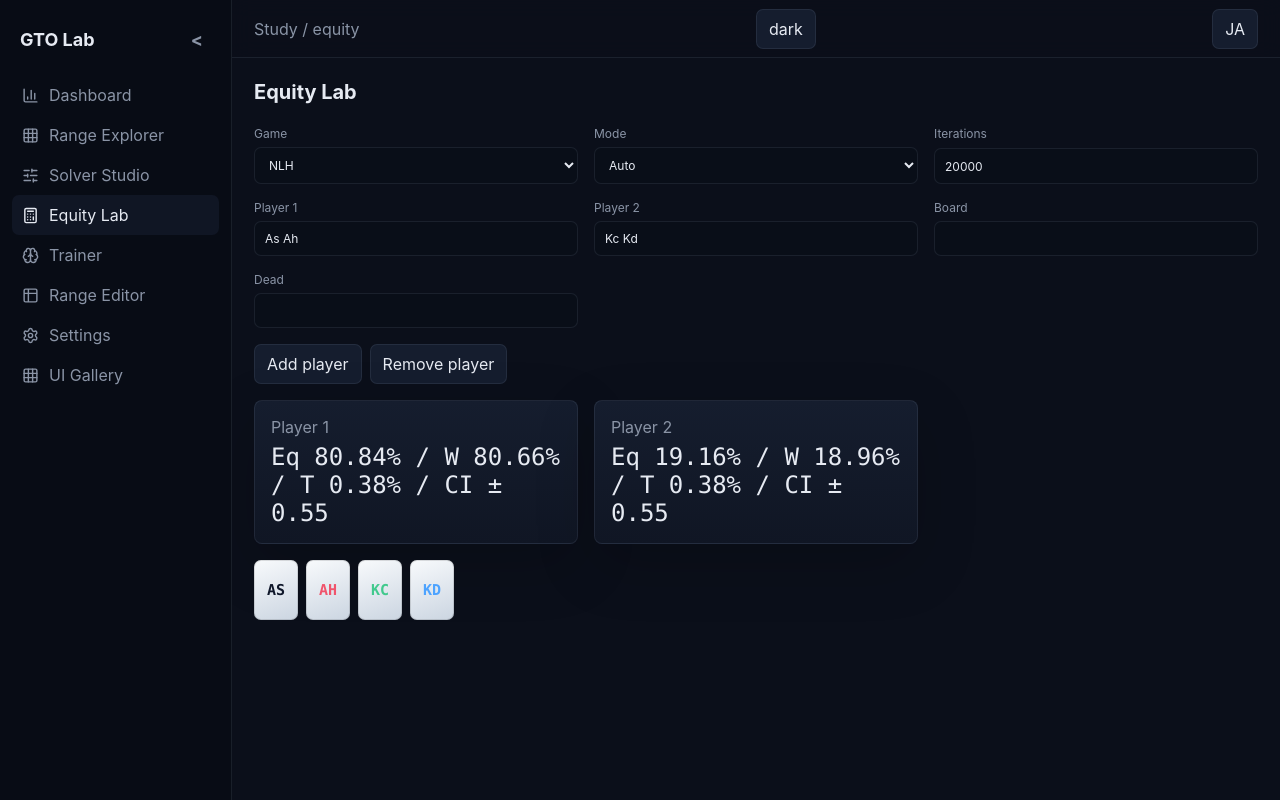
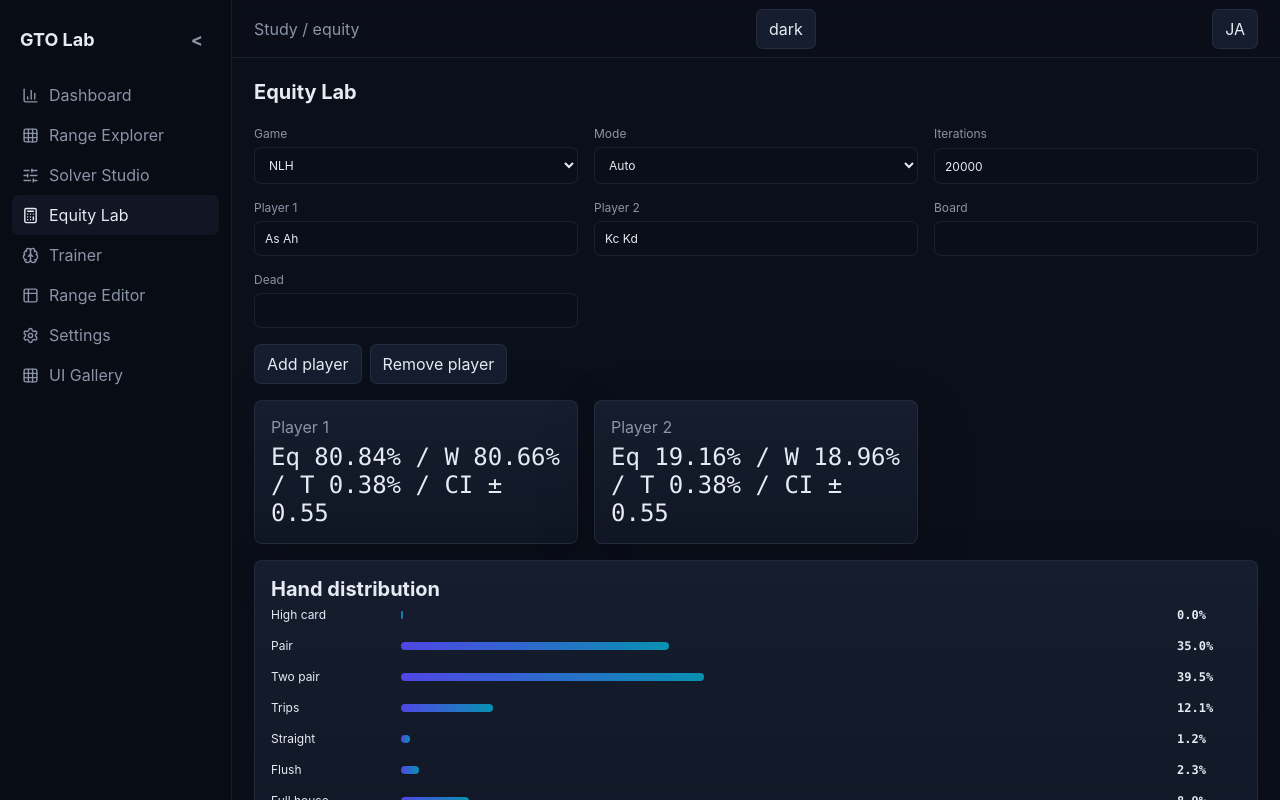
Before and after one commit to Azamarusuisan/wizard, a React (Vite) app in the folder apps/web/: page / in a window 1280 px wide. Both pictures are taken after a click on the button "Equity Lab". Shown: the top 800 px of the page. Built offline with nearby package versions, Linux system fonts and the light colour scheme.

Commit message:
Add equity hand distribution

```diff
--- a/apps/web/src/design/tokens.css
+++ b/apps/web/src/design/tokens.css
@@ -68,6 +68,8 @@ button:focus-visible, input:focus-visible, textarea:focus-visible, select:focus-
 .bar i:nth-child(1) { background: var(--fold); }
 .bar i:nth-child(2) { background: var(--call); }
 .bar i:nth-child(3) { background: var(--raise); }
+.hist-row { display: grid; grid-template-columns: 120px 1fr 64px; gap: 10px; align-items: center; font-size: 12px; }
+.hist-row i { display: block; height: 8px; min-width: 2px; border-radius: 999px; background: linear-gradient(90deg, #4f46e5, #0891b2); }
 .split { display: grid; grid-template-columns: minmax(280px, .9fr) minmax(380px, 1.4fr) minmax(270px, .8fr); gap: 16px; align-items: start; }
 .cards { display: flex; gap: 8px; flex-wrap: wrap; }
 .playing-card { width: 44px; height: 60px; border-radius: 7px; background: linear-gradient(160deg, #f8fafc, #cbd5e1); color: #0f172a; display: grid; place-items: center; font: 700 15px var(--mono); box-shadow: inset 0 0 0 1px rgba(0,0,0,.12); }
--- a/apps/web/src/pages/Pages.tsx
+++ b/apps/web/src/pages/Pages.tsx
@@ -1,6 +1,6 @@
 import { useEffect, useMemo, useRef, useState } from "react";
 import { Area, AreaChart, CartesianGrid, ResponsiveContainer, Tooltip, XAxis, YAxis } from "recharts";
-import { parseCard, equity, parseNlhRange, parsePloRange, serializeRange, solveRiverSpot, type Game } from "@gto-lab/engine-wasm";
+import { HAND_CATEGORIES, parseCard, equity, parseNlhRange, parsePloRange, serializeRange, solveRiverSpot, type Game } from "@gto-lab/engine-wasm";
 import { CardView } from "../components/CardView";
 import { Metric } from "../components/Metric";
 import { StrategyTable } from "../components/StrategyTable";
@@ -196,6 +196,16 @@ export function EquityLab() {
       <div className="grid cols-3">
         {calc.rows.map((r, i) => <Metric key={i} label={`Player ${i + 1}`} value={`Eq ${(r.equity * 100).toFixed(2)}% / W ${(r.win * 100).toFixed(2)}% / T ${(r.tie * 100).toFixed(2)}% / CI ± ${(r.ci95 * 100).toFixed(2)}`} />)}
       </div>
+      {calc.rows[0] ? <div className="card" aria-label="Player 1 hand distribution">
+        <h2 className="title">Hand distribution</h2>
+        <div className="grid">
+          {HAND_CATEGORIES.map((label, i) => <div className="hist-row" key={label}>
+            <span>{label}</span>
+            <i style={{ width: `${calc.rows[0]!.handDistribution[i]! * 100}%` }} />
+            <b className="num">{(calc.rows[0]!.handDistribution[i]! * 100).toFixed(1)}%</b>
+          </div>)}
+        </div>
+      </div> : null}
       <div className="cards">{cards.map((c) => <CardView key={c} card={c} />)}</div>
     </div>
   );
--- a/packages/engine-wasm/src/index.ts
+++ b/packages/engine-wasm/src/index.ts
@@ -119,7 +119,8 @@ export function evaluatePlo(holes: Card[], board: Card[]): number {
 }
 
 export type PlayerInput = { cards: Card[]; weight?: number };
-export type EquityResult = { equity: number; win: number; tie: number; samples: number; ci95: number };
+export type EquityResult = { equity: number; win: number; tie: number; samples: number; ci95: number; handDistribution: number[] };
+export const HAND_CATEGORIES = ["High card", "Pair", "Two pair", "Trips", "Straight", "Flush", "Full house", "Quads", "Straight flush"] as const;
 
 function mulberry32(seed: number): () => number {
   let t = seed >>> 0;
@@ -142,7 +143,7 @@ export function equity(players: PlayerInput[], board: Card[], game: Game = "NLH"
   const missing = 5 - board.length;
   const runouts = samples > 0 ? null : combinations(deck(dead), missing);
   const rng = mulberry32(seed);
-  const totals = players.map(() => ({ equity: 0, win: 0, tie: 0, samples: 0, ci95: 0 }));
+  const totals = players.map(() => ({ equity: 0, win: 0, tie: 0, samples: 0, ci95: 0, handDistribution: Array(HAND_CATEGORIES.length).fill(0) as number[] }));
   const n = runouts?.length ?? samples;
   for (let i = 0; i < n; i++) {
     const runout = runouts ? runouts[i]! : sample(deck(dead), missing, rng);
@@ -152,6 +153,7 @@ export function equity(players: PlayerInput[], board: Card[], game: Game = "NLH"
     const winners = ranks.flatMap((r, idx) => (r === best ? [idx] : []));
     for (let p = 0; p < players.length; p++) {
       totals[p]!.samples++;
+      totals[p]!.handDistribution[Math.floor(ranks[p]! / CATEGORY_SHIFT)]!++;
       if (winners.includes(p)) {
         totals[p]!.equity += 1 / winners.length;
         if (winners.length === 1) totals[p]!.win++;
@@ -161,7 +163,7 @@ export function equity(players: PlayerInput[], board: Card[], game: Game = "NLH"
   }
   return totals.map((r) => {
     const p = r.equity / Math.max(1, r.samples);
-    return { equity: p, win: r.win / r.samples, tie: r.tie / r.samples, samples: r.samples, ci95: 1.96 * Math.sqrt((p * (1 - p)) / Math.max(1, r.samples)) };
+    return { equity: p, win: r.win / r.samples, tie: r.tie / r.samples, samples: r.samples, ci95: 1.96 * Math.sqrt((p * (1 - p)) / Math.max(1, r.samples)), handDistribution: r.handDistribution.map((x) => x / Math.max(1, r.samples)) };
   });
 }
 
```
Also changed, not shown: 3 other files (tests, documents, lock files or other folders).
